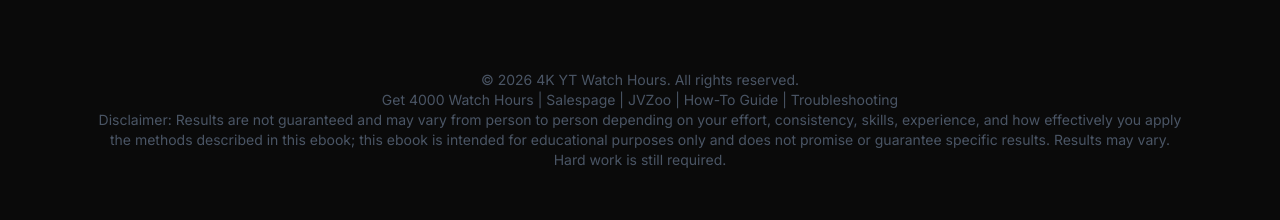
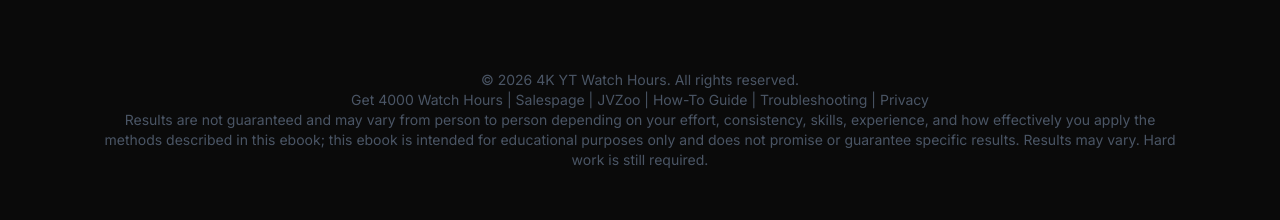
Before and after one commit to 4kytwatchhourstime/4kytwatchhourstime, a React (Vite) app: page / in a window 1280 px wide. Shown: the part 9738-9958 px from the top of the page. Built offline with nearby package versions, Linux system fonts and the light colour scheme.

Commit message:
Update SalesPage.tsx

```diff
--- a/src/SalesPage.tsx
+++ b/src/SalesPage.tsx
@@ -485,9 +485,11 @@ const scrollToDownload = () => {
         <div className="mt-24 text-gray-600 text-sm">
           &copy; {new Date().getFullYear()} 4K YT Watch Hours. All rights reserved.
           <br />
-            <a href="/" className="hover:text-[#FFD700] transition-colors">Get 4000 Watch Hours</a> | <a href="/sales" className="hover:text-[#FFD700] transition-colors">Salespage</a> | <a href="/jvzoo" className="hover:text-[#FFD700] transition-colors">JVZoo</a> | <a href="/how-to-get-4000-watch-hours" className="hover:text-[#FFD700] transition-colors">How-To Guide</a> | <a href="/why-watch-hours-stuck" className="hover:text-[#FFD700] transition-colors">Troubleshooting</a>
+            <a href="/" className="hover:text-[#FFD700] transition-colors">Get 4000 Watch Hours</a> | <a href="/sales" className="hover:text-[#FFD700] transition-colors">Salespage</a> | <a href="/jvzoo" className="hover:text-[#FFD700] transition-colors">JVZoo</a> | <a href="/how-to-get-4000-watch-hours" className="hover:text-[#FFD700] transition-colors">How-To Guide</a> | <a href="/why-watch-hours-stuck" className="hover:text-[#FFD700] transition-colors">Troubleshooting</a> | <a href="/#" className="hover:text-[#FFD700] transition-colors">Privacy</a>
           <br />
-          Disclaimer: Results are not guaranteed and may vary from person to person depending on your effort, consistency, skills, experience, and how effectively you apply the methods described in this ebook; this ebook is intended for educational purposes only and does not promise or guarantee specific results. Results may vary. Hard work is still required.
+          Results are not guaranteed and may vary from person to person depending on your effort, consistency, skills, experience, and how effectively you apply the methods described in this ebook; this ebook is intended for educational purposes only and does not promise or guarantee specific results. Results may vary. Hard work is still required.
+          <br />
+
         </div>
       </Section>
 
```
